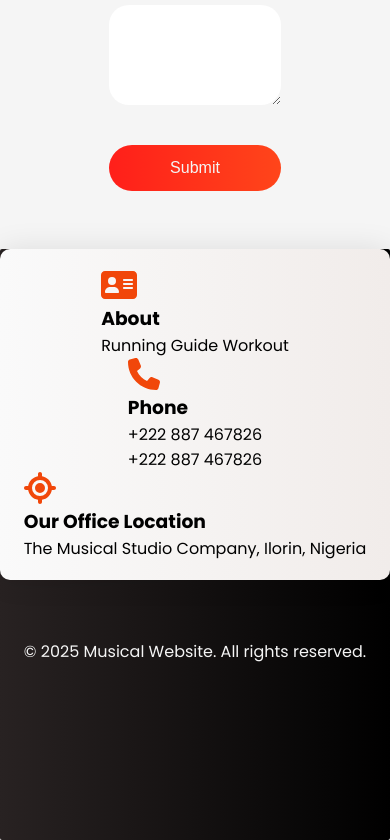
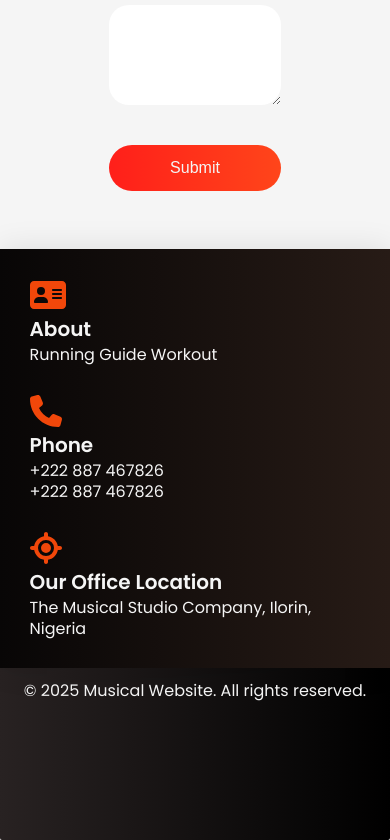
Before and after one commit to SirMartel22/Music-Landing-Page, a React (Create React App) app: page / in a window 390 px wide. Shown: the part 5751-6591 px from the top of the page. Built offline with nearby package versions, Linux system fonts and the light colour scheme.

Commit message:
done mobile responsiveness for the footer

```diff
--- a/src/Components/Address/Address.css
+++ b/src/Components/Address/Address.css
@@ -24,6 +24,11 @@
     align-items: start;
 }
 
+.division{
+    text-align: left;
+    justify-self: start;
+    padding: 10px;
+}
 
 .copyright p{
     display: flex;
@@ -39,17 +44,31 @@
         width: 100%;
         height: 70vh;
         padding: 0;
-
     }
 
     .address-container{
         width: 100%;
         top: 0;
         border-radius: 10px;
+        height: 80%vh;
+        border-radius: 0;
+        background: linear-gradient(90deg, rgb(8, 6, 6) 0%, rgb(39, 27, 22) 100%);
+        color: #f5f5f5;
+        gap: 10px;
+    }
 
+    .address-container h3{
+        font-size: 20px;
+        font-weight: 600;
+    }
+
+    .address-container p{
+        font-size: 16px;
+        line-height: 21px;
     }
 
     .copyright p{
-        padding-top: 100%;
+        padding-top: 110%;
+        font-size: 16px;
     }
 }
```
